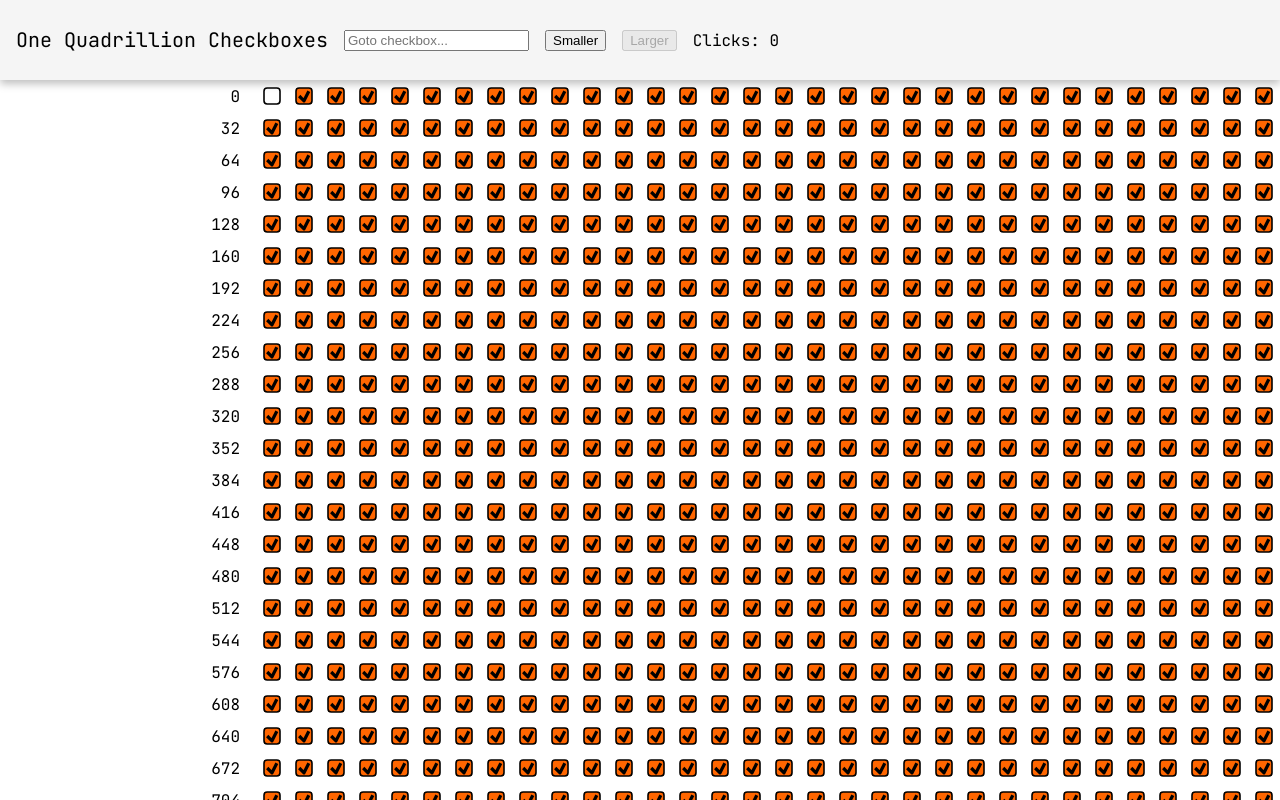
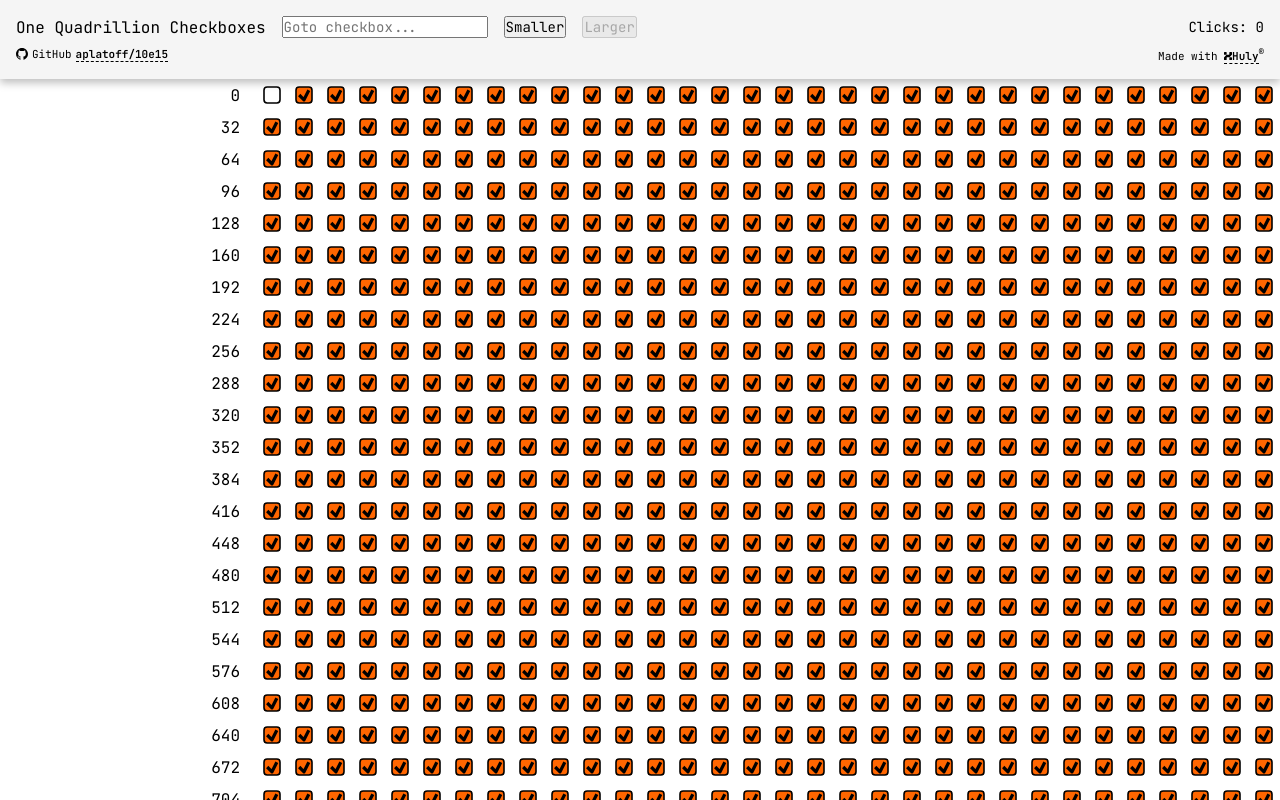
Before and after one commit to aplatoff/10e15, a website built with Vite: page packages/client/index.html in a window 1280 px wide. Built offline with nearby package versions, Linux system fonts and the light colour scheme; what proto would draw is missing.

Commit message:
html updates
Signed-off-by: Andrey Platov <andrey@hardcoreeng.com>

```diff
--- a/packages/client/index.html
+++ b/packages/client/index.html
@@ -13,52 +13,153 @@
 
     <title>1,000,000,000,000,000 Checkboxes</title>
     <style>
-      body {
+      * {
         margin: 0;
         padding: 0;
+        box-sizing: border-box;
+      }
+
+      body {
+        height: 100%;
         font-family: 'JetBrains Mono', monospace;
         user-select: none;
+        font-size: 14px;
+      }
+
+      a,
+      input,
+      button {
+        font-family: 'JetBrains Mono', monospace;
+        font-size: 14px;
+      }
+
+      .page-container {
+        display: flex;
+        flex-direction: column;
+        height: 100vh;
       }
 
       header {
         width: 100%;
-        height: 80px;
+        padding: 1rem;
         background-color: #f5f5f5;
         box-shadow: 0 4px 8px rgba(0, 0, 0, 0.25);
         display: flex;
-        align-items: center;
-        gap: 1rem;
+        flex-direction: column;
+        gap: 8px;
       }
 
-      header .title {
-        font-size: 20px;
-        padding-left: 16px;
+      .header {
+        display: flex;
+        align-items: center;
+        justify-content: space-between;
+        gap: 16px;
       }
 
-      #canvas-wrapper {
+      /* @media (max-width: 900px) {
+        header {
+          flex-direction: column;
+        }
+      } */
+
+      .header .controls {
+        display: flex;
+        align-items: center;
+        gap: 16px;
+      }
+
+      .controls .title {
+        font-size: 16px;
+      }
+
+      .header .info {
+        display: flex;
+        align-items: center;
+        gap: 16px;
+      }
+
+      .links {
+        display: flex;
+        align-items: center;
+        justify-content: space-between;
+        font-size: 11px;
+      }
+
+      .links a {
+        color: inherit;
+        font-size: 11px;
+        font-weight: 600;
+        white-space: nowrap;
+        text-decoration: none;
+        border-bottom: 1px dashed;
+      }
+
+      main {
+        flex: 1; /* Takes up the remaining space */
+        display: flex;
+        align-items: center;
+        justify-content: center;
+      }
+
+      .github {
+        display: flex;
+        align-items: center;
+        gap: 4px;
+      }
+
+      /* #canvas-wrapper {
         width: 100%;
         height: calc(100vh - 80px);
         overflow: auto;
         position: relative;
         -webkit-overflow-scrolling: touch;
-      }
+      } */
 
       canvas {
         position: absolute;
+      }
+
+      .footer {
+        display: flex;
+        align-items: center;
+        justify-content: center;
+        border-top: 1px solid #ddd;
       }
     </style>
     <script type="module" src="src/app/main.ts"></script>
   </head>
   <body>
+    <div class="page-container">
       <header>
+        <div class="header">
+          <div class="controls">
             <div class="title">One Quadrillion Checkboxes</div>
             <input type="text" id="goto" placeholder="Goto checkbox..." />
             <button id="smaller">Smaller</button>
             <button id="larger" disabled>Larger</button>
-      <div>Clicks: <span id="time">0</span></div>
+          </div>
+          <div class="info">
+            <div>Clicks:&nbsp;<span id="time">0</span></div>
+          </div>
+        </div>
+        <div class="links">
+          <div class="github">
+            <img src="src/assets/github.svg" alt="GitHub Logo" />
+            <p>GitHub</p>
+            <a href="https://github.com/aplatoff/10e15">aplatoff/10e15</a>
+          </div>
+          <div class="huly">
+            Made with
+            <a href="https://huly.io"
+              ><span><img src="src/assets/huly-logo.svg" alt="Huly Logo" /></span>Huly</a
+            ><sup>&reg;</sup>
+          </div>
+        </div>
       </header>
-    <div id="canvas-wrapper">
+      <main id="canvas-wrapper">
         <canvas id="checkboxes" />
+      </main>
+      <footer></footer>
     </div>
   </body>
 </html>
--- /dev/null
+++ b/packages/client/vite.config.js
@@ -0,0 +1,5 @@
+import { defineConfig } from 'vite'
+
+export default defineConfig({
+  assetsInclude: ['**/*.svg'],
+})
```
Also changed, not shown: packages/client/src/assets/github.svg (added), packages/client/src/assets/huly-logo.svg (added). Lines whose indentation alone changed are shown as unchanged.
